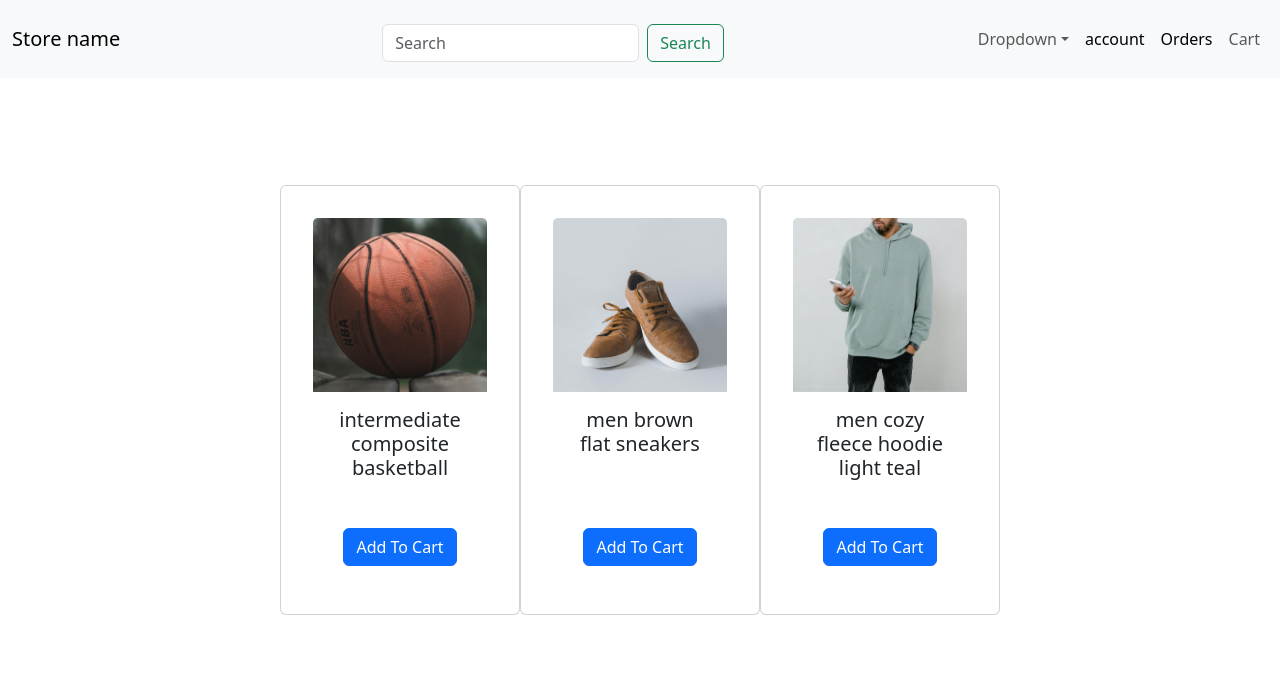
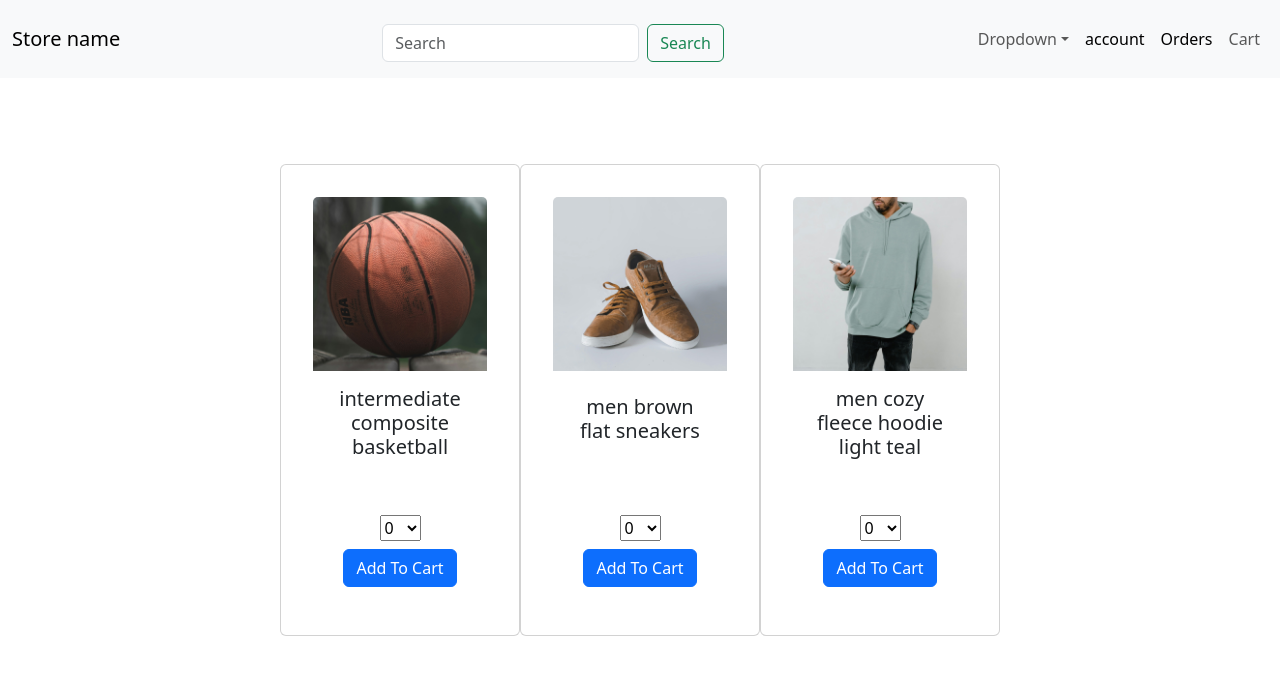
Before and after one commit to mohamedwael56/E-commerce-project, a React (Vite) app in the folder ecommerce-project/: page / in a window 1280 px wide. Shown: the top 674 px of the page. Built offline with nearby package versions, Linux system fonts and the light colour scheme.

Commit message:
adding the select input for the products in the home page

```diff
--- a/ecommerce-project/src/Home/Home.jsx
+++ b/ecommerce-project/src/Home/Home.jsx
@@ -53,15 +53,47 @@ export function Home() {
   <div className="card-body">
     <h5 className="card-title">intermediate composite basketball</h5>
     <p className="card-text opacity-0">Added.</p>
+   <div>
+     <select  aria-label="Default select example" className=" mb-2 mt-2">
+  <option selected>0</option>
+  <option value="1">1</option>
+  <option value="2">2</option>
+  <option value="3">3</option>
+  <option value="4">4</option>
+  <option value="5">5</option>
+  <option value="6">6</option>
+  <option value="7">7</option>
+  <option value="8">8</option>
+  <option value="9">9</option>
+  <option value="10">10</option>
+</select>
+</div>
+
     <a href="#" className="btn btn-primary">Add To Cart</a>
   </div>
 </div>
 <div className="card" style={{width: "15rem"}}>
   <img src="../../public/images/men-brown-flat-sneakers.jpg" className="card-img-top" alt="..."></img>
   <div className="card-body">
-    <h5 className="card-title">men brown flat sneakers</h5>
+    <h5 className="card-title mt-2 mb-3">men brown flat sneakers</h5>
     <p className="card-text opacity-0">Added.</p>
-    <a href="#" className="btn btn-primary mt-4">Add To Cart</a>
+      <div className="mt-3">
+     <select className=" mb-2 mt-3" aria-label="Default select example" >
+  <option selected>0</option>
+  <option value="1">1</option>
+  <option value="2">2</option>
+  <option value="3">3</option>
+  <option value="4">4</option>
+  <option value="5">5</option>
+  <option value="6">6</option>
+  <option value="7">7</option>
+  <option value="8">8</option>
+  <option value="9">9</option>
+  <option value="10">10</option>
+</select>
+</div>
+
+    <a href="#" className="btn btn-primary ">Add To Cart</a>
   </div>
 </div>
 <div className="card" style={{width: "15rem"}}>
@@ -69,6 +101,22 @@ export function Home() {
   <div className="card-body">
     <h5 className="card-title">men cozy fleece hoodie light teal</h5>
     <p className="card-text opacity-0">Added.</p>
+      <div>
+     <select aria-label="Default select example" className=" mb-2 mt-2">
+  <option selected>0</option>
+  <option value="1">1</option>
+  <option value="2">2</option>
+  <option value="3">3</option>
+  <option value="4">4</option>
+  <option value="5">5</option>
+  <option value="6">6</option>
+  <option value="7">7</option>
+  <option value="8">8</option>
+  <option value="9">9</option>
+  <option value="10">10</option>
+</select>
+</div>
+
     <a href="#" className="btn btn-primary">Add To Cart</a>
   </div>
 </div>
```
